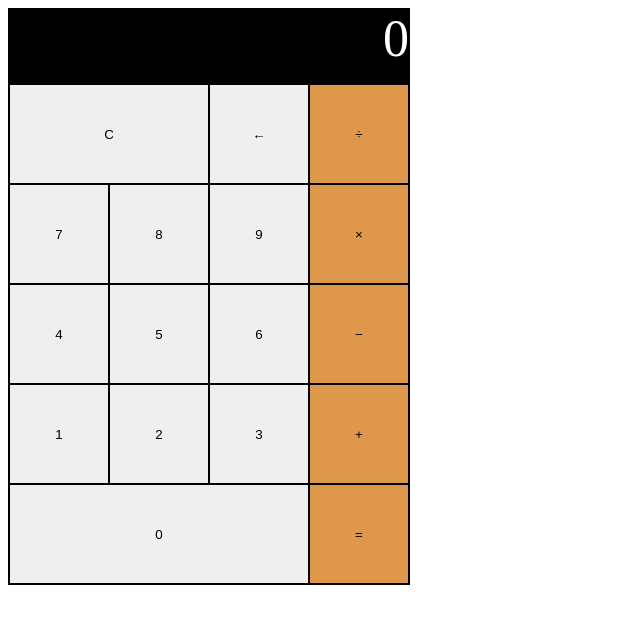
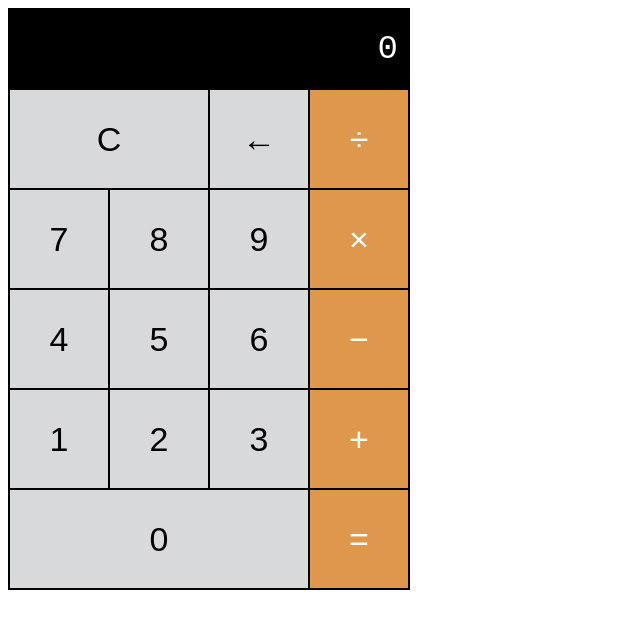
Before and after one commit to jessefrench/LAB-calculator, a plain HTML site: page index.html in a window 1280 px wide. Shown: the whole page, without its empty margins (0-640 px from the left). Drawn offline with Linux system fonts and the light colour scheme.

Commit message:
added styling per style guide

```diff
--- a/index.html
+++ b/index.html
@@ -10,7 +10,7 @@
 
   <div class="wrapper">
     <section id="result">
-      0
+      <p>0</p>
     </section>
 
     <section id="divide">
--- a/main.css
+++ b/main.css
@@ -1,13 +1,28 @@
 #result {
-  height: 75px;
   background-color: #000000;
   color: #ffffff;
-  font-size: 52px;
   text-align: end;
+  font-family: monospace;
+  border: 1px solid black;
+}
+
+p {
+  font-size: 34px;
+  padding: 20px 10px;
+  margin: 0;
 }
 
 .function-btn {
   background-color: #df974c;
+  color: #ffffff;
+}
+
+.function-btn:hover {
+  background-color: #dfb07e;
+}
+
+.function-btn:active {
+  background-color: #dd8d37;
 }
 
 .wrapper {
@@ -19,6 +34,17 @@ button {
   border: 1px solid black;
   width: 100px;
   height: 100px;
+  font-size: 34px;
+  background-color: #d8d9db;
+  cursor: pointer;
+}
+
+button:hover {
+  background-color: #ebebeb;
+}
+
+button:active {
+  background-color: #bbbcbe;
 }
 
 #divide {
```
